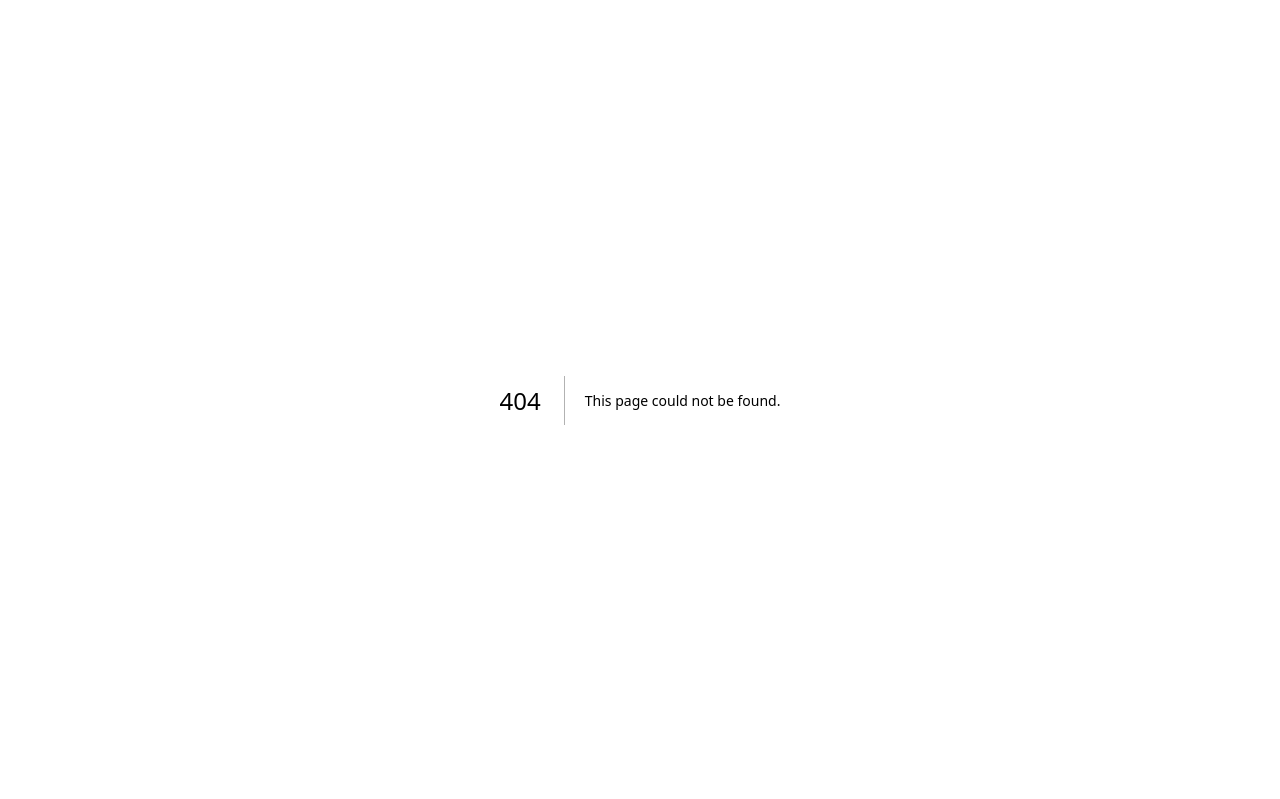
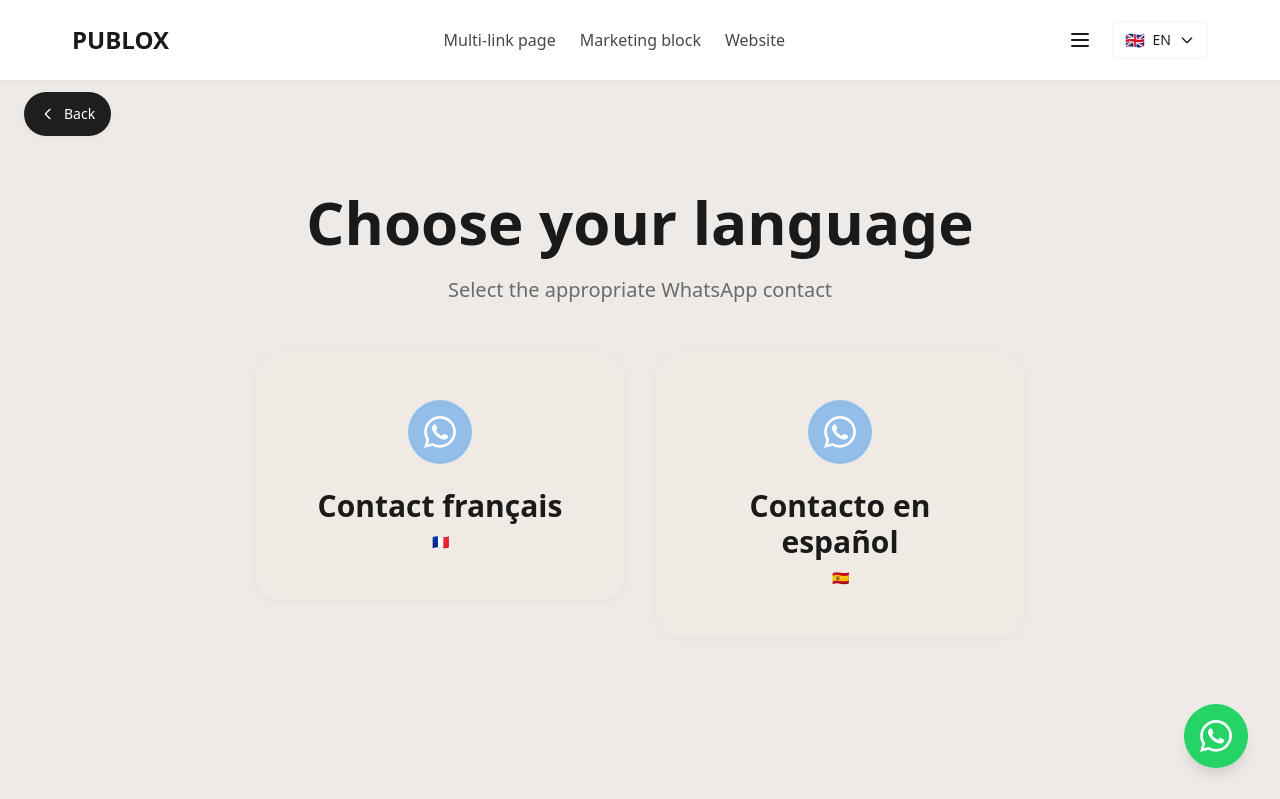
Before and after one commit to sergeiovitch63-create/publox-marketing, a Next.js app: page /en/contacto/whatsapp in a window 1280 px wide. Before the commit this address had no page. Shown: the top 799 px of the page. Built offline with nearby package versions, Linux system fonts and the light colour scheme.

Commit message:
Recrutement: bouton nous contacter, affiliations liens partenaires, nouvelle page WhatsApp FR/ES, redirection bouton WhatsApp flottant

```diff
--- a/app/[locale]/contacto/page.tsx
+++ b/app/[locale]/contacto/page.tsx
@@ -37,9 +37,7 @@
           {/* WhatsApp Card */}
           <FadeIn delay={0.1}>
             <Link
-              href="https://wa.me/34614052889"
-              target="_blank"
-              rel="noopener noreferrer"
+              href={`/${locale}/contacto/whatsapp`}
               className="block"
             >
               <Card className="p-8 md:p-12 hover:shadow-soft-lg transition-all duration-200 hover:scale-[1.02] cursor-pointer focus:outline-none focus:ring-2 focus:ring-pastel-blue focus:ring-offset-2">
--- /dev/null
+++ b/app/[locale]/contacto/whatsapp/page.tsx
@@ -0,0 +1,98 @@
+import { getTranslations } from 'next-intl/server';
+import { setRequestLocale } from 'next-intl/server';
+import Container from '@/components/Container';
+import Section from '@/components/Section';
+import FadeIn from '@/components/FadeIn';
+import Card from '@/components/Card';
+import BackButton from '@/components/BackButton';
+
+export default async function ContactoWhatsAppPage({
+  params,
+}: {
+  params: Promise<{ locale: string }>;
+}) {
+  const { locale } = await params;
+  setRequestLocale(locale);
+  const t = await getTranslations('pages.contactoWhatsapp');
+
+  return (
+    <>
+      <Section bgColor="soft-beige" className="py-20 md:py-24 lg:py-28 relative">
+        {/* Back Button */}
+        <BackButton fallbackHref={`/${locale}/contacto`} />
+        <Container>
+          <div className="text-center mb-12">
+            <FadeIn>
+              <h1 className="text-4xl md:text-5xl lg:text-6xl font-bold mb-6 text-text-primary">
+                {t('title')}
+              </h1>
+              <p className="text-lg md:text-xl text-text-secondary max-w-2xl mx-auto">
+                {t('subtitle')}
+              </p>
+            </FadeIn>
+          </div>
+
+          <div className="grid md:grid-cols-2 gap-8 max-w-3xl mx-auto">
+            {/* French Contact */}
+            <FadeIn delay={0.1}>
+              <a
+                href="https://wa.me/33754052910"
+                target="_blank"
+                rel="noopener noreferrer"
+                className="block"
+              >
+                <Card className="p-8 md:p-12 hover:shadow-soft-lg transition-all duration-200 hover:scale-[1.02] cursor-pointer focus:outline-none focus:ring-2 focus:ring-pastel-blue focus:ring-offset-2">
+                  <div className="text-center">
+                    <div className="w-16 h-16 bg-pastel-blue rounded-full flex items-center justify-center mx-auto mb-6">
+                      <svg
+                        className="w-8 h-8 text-white"
+                        fill="currentColor"
+                        viewBox="0 0 24 24"
+                        aria-hidden="true"
+                      >
+                        <path d="M17.472 14.382c-.297-.149-1.758-.867-2.03-.967-.273-.099-.471-.148-.67.15-.197.297-.767.966-.94 1.164-.173.199-.347.223-.644.075-.297-.15-1.255-.463-2.39-1.475-.883-.788-1.48-1.761-1.653-2.059-.173-.297-.018-.458.13-.606.134-.133.298-.347.446-.52.149-.174.198-.298.298-.497.099-.198.05-.371-.025-.52-.075-.149-.669-1.612-.916-2.207-.242-.579-.487-.5-.669-.51-.173-.008-.371-.01-.57-.01-.198 0-.52.074-.792.372-.272.297-1.04 1.016-1.04 2.479 0 1.462 1.065 2.875 1.213 3.074.149.198 2.096 3.2 5.077 4.487.709.306 1.262.489 1.694.625.712.227 1.36.195 1.871.118.571-.085 1.758-.719 2.006-1.413.248-.694.248-1.289.173-1.413-.074-.124-.272-.198-.57-.347m-5.421 7.403h-.004a9.87 9.87 0 01-5.031-1.378l-.361-.214-3.741.982.998-3.648-.235-.374a9.86 9.86 0 01-1.51-5.26c.001-5.45 4.436-9.884 9.888-9.884 2.64 0 5.122 1.03 6.988 2.898a9.825 9.825 0 012.893 6.994c-.003 5.45-4.437 9.884-9.885 9.884m8.413-18.297A11.815 11.815 0 0012.05 0C5.495 0 .16 5.335.157 11.892c0 2.096.547 4.142 1.588 5.945L.057 24l6.305-1.654a11.882 11.882 0 005.683 1.448h.005c6.554 0 11.89-5.335 11.893-11.893a11.821 11.821 0 00-3.48-8.413Z" />
+                      </svg>
+                    </div>
+                    <h2 className="text-2xl md:text-3xl font-bold mb-2 text-text-primary">
+                      {t('french.label')}
+                    </h2>
+                    <p className="text-text-secondary text-sm">🇫🇷</p>
+                  </div>
+                </Card>
+              </a>
+            </FadeIn>
+
+            {/* Spanish Contact */}
+            <FadeIn delay={0.2}>
+              <a
+                href="https://wa.me/34614052889"
+                target="_blank"
+                rel="noopener noreferrer"
+                className="block"
+              >
+                <Card className="p-8 md:p-12 hover:shadow-soft-lg transition-all duration-200 hover:scale-[1.02] cursor-pointer focus:outline-none focus:ring-2 focus:ring-pastel-blue focus:ring-offset-2">
+                  <div className="text-center">
+                    <div className="w-16 h-16 bg-pastel-blue rounded-full flex items-center justify-center mx-auto mb-6">
+                      <svg
+                        className="w-8 h-8 text-white"
+                        fill="currentColor"
+                        viewBox="0 0 24 24"
+                        aria-hidden="true"
+                      >
+                        <path d="M17.472 14.382c-.297-.149-1.758-.867-2.03-.967-.273-.099-.471-.148-.67.15-.197.297-.767.966-.94 1.164-.173.199-.347.223-.644.075-.297-.15-1.255-.463-2.39-1.475-.883-.788-1.48-1.761-1.653-2.059-.173-.297-.018-.458.13-.606.134-.133.298-.347.446-.52.149-.174.198-.298.298-.497.099-.198.05-.371-.025-.52-.075-.149-.669-1.612-.916-2.207-.242-.579-.487-.5-.669-.51-.173-.008-.371-.01-.57-.01-.198 0-.52.074-.792.372-.272.297-1.04 1.016-1.04 2.479 0 1.462 1.065 2.875 1.213 3.074.149.198 2.096 3.2 5.077 4.487.709.306 1.262.489 1.694.625.712.227 1.36.195 1.871.118.571-.085 1.758-.719 2.006-1.413.248-.694.248-1.289.173-1.413-.074-.124-.272-.198-.57-.347m-5.421 7.403h-.004a9.87 9.87 0 01-5.031-1.378l-.361-.214-3.741.982.998-3.648-.235-.374a9.86 9.86 0 01-1.51-5.26c.001-5.45 4.436-9.884 9.888-9.884 2.64 0 5.122 1.03 6.988 2.898a9.825 9.825 0 012.893 6.994c-.003 5.45-4.437 9.884-9.885 9.884m8.413-18.297A11.815 11.815 0 0012.05 0C5.495 0 .16 5.335.157 11.892c0 2.096.547 4.142 1.588 5.945L.057 24l6.305-1.654a11.882 11.882 0 005.683 1.448h.005c6.554 0 11.89-5.335 11.893-11.893a11.821 11.821 0 00-3.48-8.413Z" />
+                      </svg>
+                    </div>
+                    <h2 className="text-2xl md:text-3xl font-bold mb-2 text-text-primary">
+                      {t('spanish.label')}
+                    </h2>
+                    <p className="text-text-secondary text-sm">🇪🇸</p>
+                  </div>
+                </Card>
+              </a>
+            </FadeIn>
+          </div>
+        </Container>
+      </Section>
+    </>
+  );
+}
--- a/app/[locale]/reclutamiento/page.tsx
+++ b/app/[locale]/reclutamiento/page.tsx
@@ -6,6 +6,7 @@
 import FadeIn from '@/components/FadeIn';
 import Card from '@/components/Card';
 import BackButton from '@/components/BackButton';
+import Button from '@/components/Button';
 
 export default async function ReclutamientoPage({
   params,
@@ -71,6 +72,11 @@
                     <p>{t('mainSection.paragraph4')}</p>
                     <p>{t('mainSection.paragraph5')}</p>
                   </div>
+                  <div className="pt-4 flex justify-center md:justify-start">
+                    <Button href={`/${locale}/contacto`} variant="primary" className="w-full md:w-auto">
+                      {t('mainSection.cta')}
+                    </Button>
+                  </div>
                 </div>
               </div>
             </Card>
--- a/components/FloatingWhatsApp.tsx
+++ b/components/FloatingWhatsApp.tsx
@@ -1,11 +1,14 @@
 'use client';
 
+import Link from 'next/link';
+import { useLocale } from 'next-intl';
+
 export default function FloatingWhatsApp() {
+  const locale = useLocale();
+
   return (
-    <a
-      href="https://wa.me/34614052889"
-      target="_blank"
-      rel="noopener noreferrer"
+    <Link
+      href={`/${locale}/contacto/whatsapp`}
       aria-label="WhatsApp"
       className="fixed bottom-6 right-6 md:bottom-8 md:right-8 z-50 w-14 h-14 md:w-16 md:h-16 rounded-full bg-[#25D366] text-white shadow-lg hover:shadow-xl hover:scale-105 transition-all duration-200 flex items-center justify-center focus:outline-none focus:ring-2 focus:ring-[#25D366] focus:ring-offset-2"
     >
@@ -18,6 +21,6 @@
       >
         <path d="M17.472 14.382c-.297-.149-1.758-.867-2.03-.967-.273-.099-.471-.148-.67.15-.197.297-.767.966-.94 1.164-.173.199-.347.223-.644.075-.297-.15-1.255-.463-2.39-1.475-.883-.788-1.48-1.761-1.653-2.059-.173-.297-.018-.458.13-.606.134-.133.298-.347.446-.52.149-.174.198-.298.298-.497.099-.198.05-.371-.025-.52-.075-.149-.669-1.612-.916-2.207-.242-.579-.487-.5-.669-.51-.173-.008-.371-.01-.57-.01-.198 0-.52.074-.792.372-.272.297-1.04 1.016-1.04 2.479 0 1.462 1.065 2.875 1.213 3.074.149.198 2.096 3.2 5.077 4.487.709.306 1.262.489 1.694.625.712.227 1.36.195 1.871.118.571-.085 1.758-.719 2.006-1.413.248-.694.248-1.289.173-1.413-.074-.124-.272-.198-.57-.347m-5.421 7.403h-.004a9.87 9.87 0 01-5.031-1.378l-.361-.214-3.741.982.998-3.648-.235-.374a9.86 9.86 0 01-1.51-5.26c.001-5.45 4.436-9.884 9.888-9.884 2.64 0 5.122 1.03 6.988 2.898a9.825 9.825 0 012.893 6.994c-.003 5.45-4.437 9.884-9.885 9.884m8.413-18.297A11.815 11.815 0 0012.05 0C5.495 0 .16 5.335.157 11.892c0 2.096.547 4.142 1.588 5.945L.057 24l6.305-1.654a11.882 11.882 0 005.683 1.448h.005c6.554 0 11.89-5.335 11.893-11.893a11.821 11.821 0 00-3.48-8.413Z" />
       </svg>
-    </a>
+    </Link>
   );
 }
--- a/messages/en.json
+++ b/messages/en.json
@@ -575,7 +575,8 @@
         "paragraph2": "Your role is simple: identify businesses that need more customers and connect them with our team.",
         "paragraph3": "PUBLOX handles everything: strategy, advertising, automation, follow-up and customer support.",
         "paragraph4": "The commission can reach up to 20%, depending on the type of collaboration and the duration of the client.",
-        "paragraph5": "There are no fixed limits or false promises: everything is based on real results and long-term relationships. No initial investment. No mandatory goals. No risk."
+        "paragraph5": "There are no fixed limits or false promises: everything is based on real results and long-term relationships. No initial investment. No mandatory goals. No risk.",
+        "cta": "Contact us"
       },
       "advantages": {
         "card1": {
@@ -599,6 +600,16 @@
         "label": "Email"
       }
     },
+    "contactoWhatsapp": {
+      "title": "Choose your language",
+      "subtitle": "Select the appropriate WhatsApp contact",
+      "french": {
+        "label": "Contact français"
+      },
+      "spanish": {
+        "label": "Contacto en español"
+      }
+    },
     "privacy": {
       "title": "Privacy Policy",
       "description": "PUBLOX privacy policy"
--- a/messages/es.json
+++ b/messages/es.json
@@ -575,7 +575,8 @@
         "paragraph2": "Tu rol es sencillo: identificar negocios que necesitan más clientes y ponerlos en contacto con nuestro equipo.",
         "paragraph3": "PUBLOX se encarga de todo: estrategia, publicidad, automatización, seguimiento y soporte al cliente.",
         "paragraph4": "La comisión puede llegar hasta el 20 %, según el tipo de colaboración y la duración del cliente.",
-        "paragraph5": "No hay límites fijos ni falsas promesas: todo se basa en resultados reales y relaciones a largo plazo. Sin inversión inicial. Sin objetivos obligatorios. Sin riesgo."
+        "paragraph5": "No hay límites fijos ni falsas promesas: todo se basa en resultados reales y relaciones a largo plazo. Sin inversión inicial. Sin objetivos obligatorios. Sin riesgo.",
+        "cta": "Contactar con nosotros"
       },
       "advantages": {
         "card1": {
@@ -599,6 +600,16 @@
         "label": "Email"
       }
     },
+    "contactoWhatsapp": {
+      "title": "Elige tu idioma",
+      "subtitle": "Selecciona el contacto WhatsApp adecuado",
+      "french": {
+        "label": "Contact français"
+      },
+      "spanish": {
+        "label": "Contacto en español"
+      }
+    },
     "privacy": {
       "title": "Política de Privacidad",
       "description": "Política de privacidad de PUBLOX"
--- a/messages/fr.json
+++ b/messages/fr.json
@@ -575,7 +575,8 @@
         "paragraph2": "Votre rôle est simple : identifier les entreprises qui ont besoin de plus de clients et les mettre en contact avec notre équipe.",
         "paragraph3": "PUBLOX s'occupe de tout : stratégie, publicité, automatisation, suivi et support client.",
         "paragraph4": "La commission peut atteindre jusqu'à 20%, selon le type de collaboration et la durée du client.",
-        "paragraph5": "Il n'y a pas de limites fixes ni de fausses promesses : tout est basé sur des résultats réels et des relations à long terme. Sans investissement initial. Sans objectifs obligatoires. Sans risque."
+        "paragraph5": "Il n'y a pas de limites fixes ni de fausses promesses : tout est basé sur des résultats réels et des relations à long terme. Sans investissement initial. Sans objectifs obligatoires. Sans risque.",
+        "cta": "Contactez-nous"
       },
       "advantages": {
         "card1": {
@@ -599,6 +600,16 @@
         "label": "Email"
       }
     },
+    "contactoWhatsapp": {
+      "title": "Choisissez votre langue",
+      "subtitle": "Sélectionnez le contact WhatsApp adapté",
+      "french": {
+        "label": "Contact français"
+      },
+      "spanish": {
+        "label": "Contacto en español"
+      }
+    },
     "privacy": {
       "title": "Politique de Confidentialité",
       "description": "Politique de confidentialité de PUBLOX"
--- a/messages/it.json
+++ b/messages/it.json
@@ -566,7 +566,8 @@
         "paragraph2": "Il tuo ruolo è semplice: identificare aziende che hanno bisogno di più clienti e metterle in contatto con il nostro team.",
         "paragraph3": "PUBLOX si occupa di tutto: strategia, pubblicità, automazione, follow-up e supporto clienti.",
         "paragraph4": "La commissione può arrivare fino al 20%, a seconda del tipo di collaborazione e della durata del cliente.",
-        "paragraph5": "Non ci sono limiti fissi né false promesse: tutto si basa su risultati reali e relazioni a lungo termine. Senza investimento iniziale. Senza obiettivi obbligatori. Senza rischio."
+        "paragraph5": "Non ci sono limiti fissi né false promesse: tutto si basa su risultati reali e relazioni a lungo termine. Senza investimento iniziale. Senza obiettivi obbligatori. Senza rischio.",
+        "cta": "Contattaci"
       },
       "advantages": {
         "card1": {
@@ -590,6 +591,16 @@
         "label": "Email"
       }
     },
+    "contactoWhatsapp": {
+      "title": "Scegli la tua lingua",
+      "subtitle": "Seleziona il contatto WhatsApp appropriato",
+      "french": {
+        "label": "Contact français"
+      },
+      "spanish": {
+        "label": "Contacto en español"
+      }
+    },
     "privacy": {
       "title": "Politica sulla Privacy",
       "description": "Politica sulla privacy di PUBLOX"
--- a/messages/ru.json
+++ b/messages/ru.json
@@ -566,7 +566,8 @@
         "paragraph2": "Ваша роль проста: определить бизнес, которому нужно больше клиентов, и связать их с нашей командой.",
         "paragraph3": "PUBLOX занимается всем: стратегией, рекламой, автоматизацией, сопровождением и поддержкой клиентов.",
         "paragraph4": "Комиссия может достигать до 20%, в зависимости от типа сотрудничества и продолжительности клиента.",
-        "paragraph5": "Нет фиксированных ограничений или ложных обещаний: все основано на реальных результатах и долгосрочных отношениях. Без начальных инвестиций. Без обязательных целей. Без риска."
+        "paragraph5": "Нет фиксированных ограничений или ложных обещаний: все основано на реальных результатах и долгосрочных отношениях. Без начальных инвестиций. Без обязательных целей. Без риска.",
+        "cta": "Связаться с нами"
       },
       "advantages": {
         "card1": {
@@ -590,6 +591,16 @@
         "label": "Email"
       }
     },
+    "contactoWhatsapp": {
+      "title": "Выберите ваш язык",
+      "subtitle": "Выберите подходящий контакт WhatsApp",
+      "french": {
+        "label": "Contact français"
+      },
+      "spanish": {
+        "label": "Contacto en español"
+      }
+    },
     "privacy": {
       "title": "Политика конфиденциальности",
       "description": "Политика конфиденциальности PUBLOX"
```
Also changed, not shown: app/[locale]/page.tsx (+30 -12 lines).
